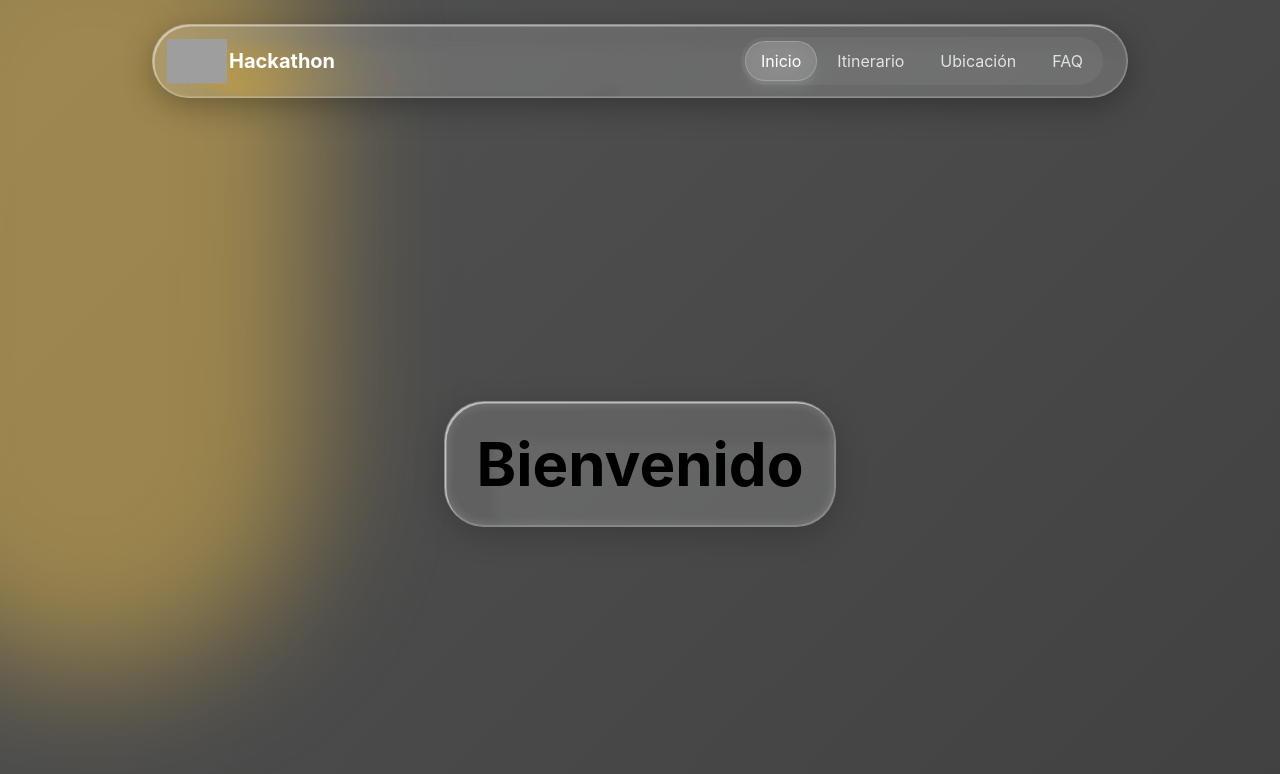
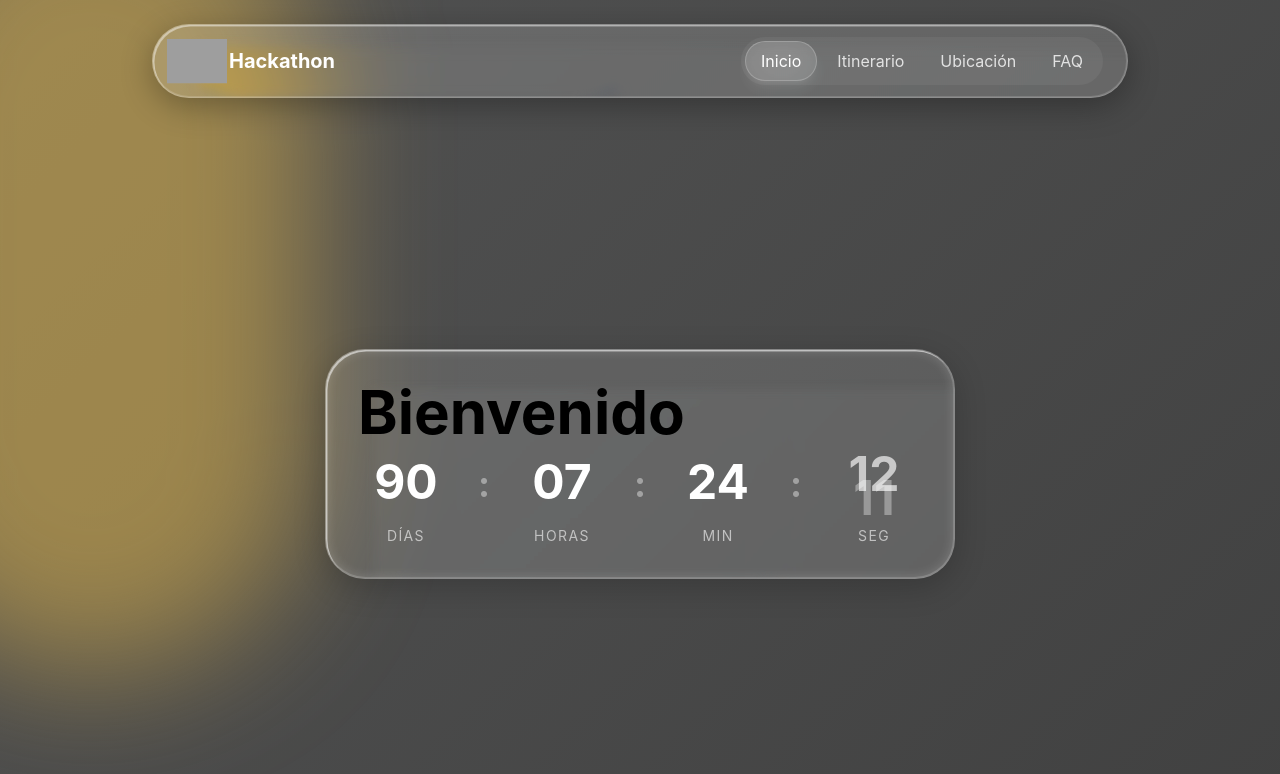
Before and after one commit to Nightmare115117/SistemaDeInscripciones-Frontend, a React (Vite) app: page / in a window 1280 px wide. Shown: the top 774 px of the page. Built offline with nearby package versions, Linux system fonts and the light colour scheme; grey boxes are pictures that could not be loaded.

Commit message:
feat: add countdown

```diff
--- a/src/App.tsx
+++ b/src/App.tsx
@@ -1,4 +1,5 @@
 import { LiquidGlassCard } from "@/components-custom/GlassCard";
+import { Countdown } from "./components-custom/Countdown";
 // src/components/ui/liquid-glass-filter.tsx
 import { LocationMap } from "./components-custom/InteractiveMap";
 import { Navbar } from "./components-custom/Navbar";
@@ -49,6 +50,7 @@ function App() {
           <h1 className="text-6xl font-bold">
             Bienvenido
           </h1>
+          <Countdown targetDate={new Date("2026-10-12T12:30:00")} />
         </LiquidGlassCard>
       </section>
 
```
